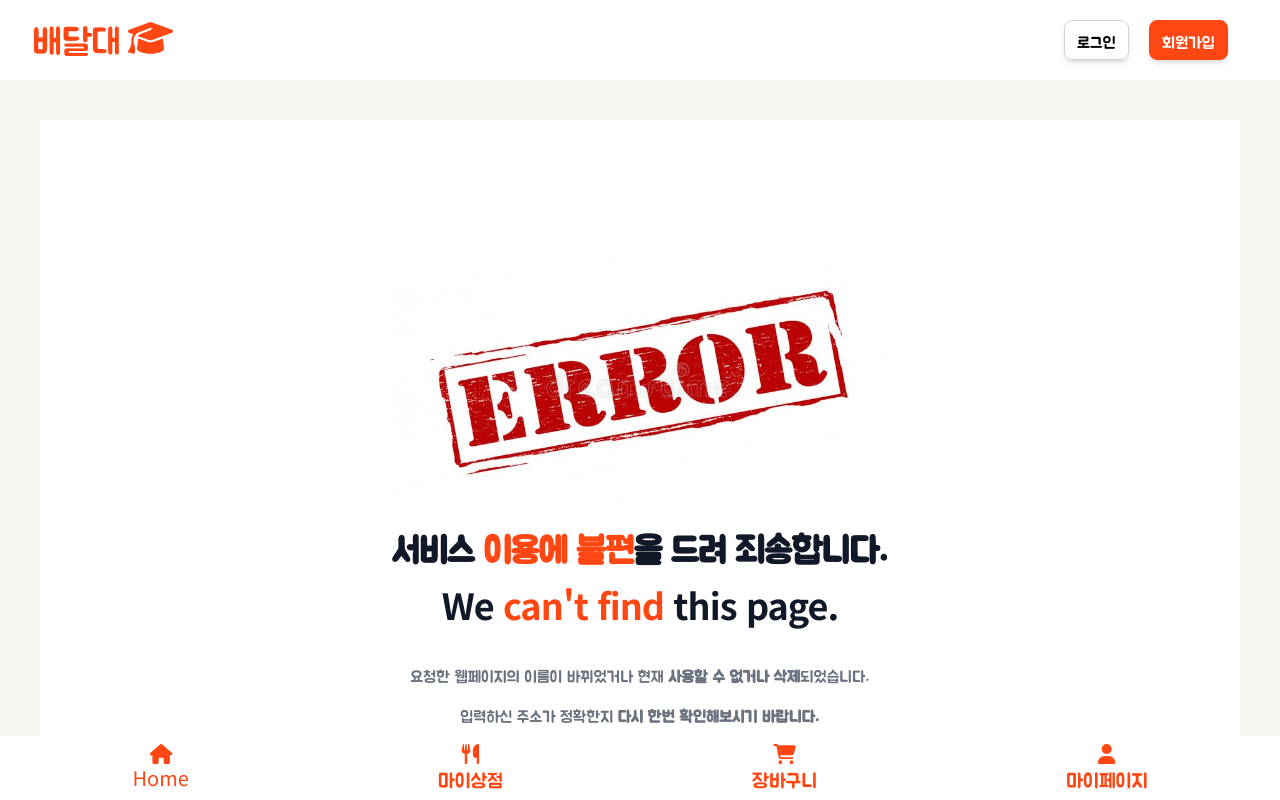
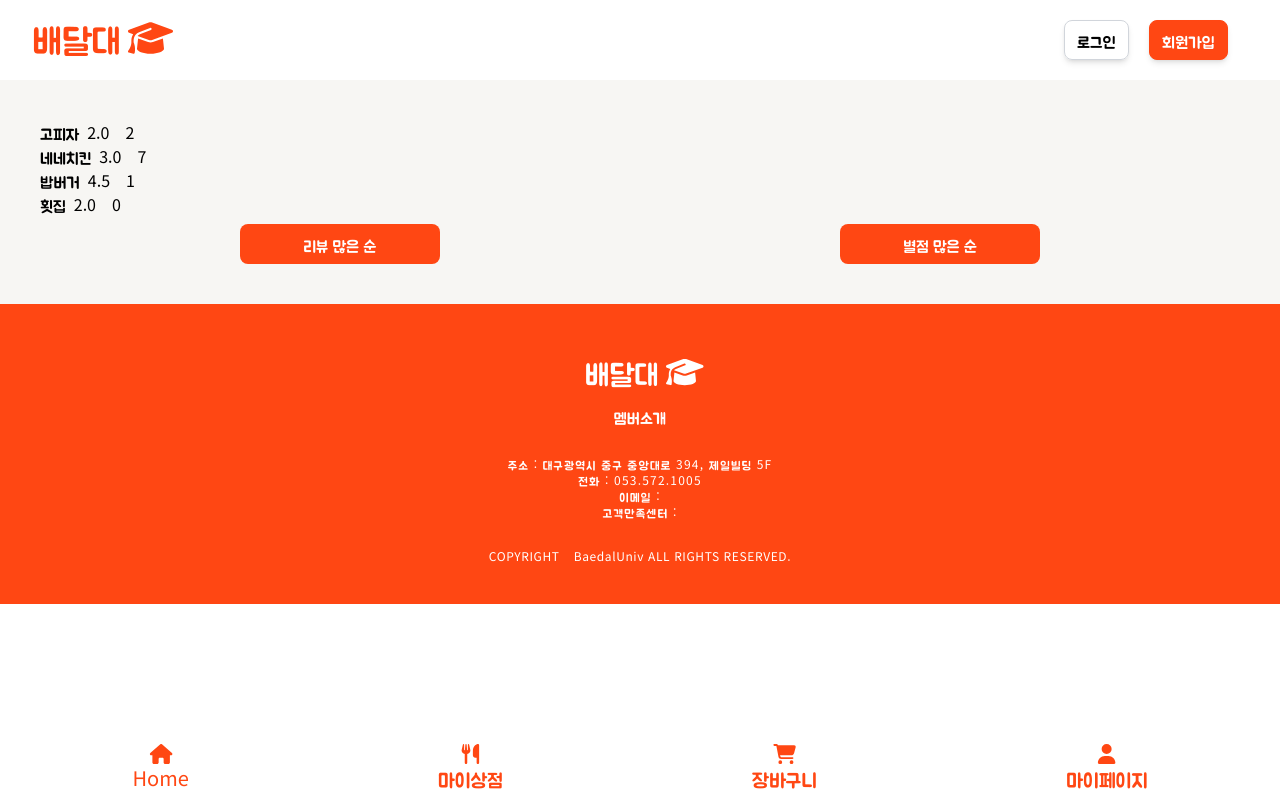
Before and after one commit to Banjae/BaedalUniv, a React (Create React App) app: page /test in a window 1280 px wide. Shown: the top 800 px of the page. Built offline with nearby package versions, Linux system fonts and the light colour scheme; no server answers.

Commit message:
add 별점순/리뷰순

```diff
--- a/src/App.js
+++ b/src/App.js
@@ -19,6 +19,8 @@ import OrderLogin from "./pages/order/OrderLogin";
 import Payment from "./pages/order/Payment";
 import ShopDetail from "./pages/order/ShopDetail";
 import ShopMain from "./pages/ShopMain";
+
+import Test from "./pages/shopMain/test";
 
 // tailwind-styled-component
 import tw from "tailwind-styled-components";
@@ -43,6 +45,7 @@ function App() {
           <Route path="/OrderLogin" element={<OrderLogin />} />
           <Route path="/Payment" element={<Payment />} />
           <Route path="/ShopDetail/:menuSeq" element={<ShopDetail />} />
+          <Route path="/test" element={<Test />} />
         </Routes>
       </Container>
       <Footer />
--- a/src/components/ShopList.js
+++ b/src/components/ShopList.js
@@ -2,6 +2,7 @@ import React, { useEffect, useRef, useState } from "react";
 import instance from "../api/axios";
 import request from "../api/requset";
 import { useNavigate } from "react-router";
+import Loading from "./Loading";
 
 // Import Swiper React components
 import { Swiper, SwiperSlide } from "swiper/react";
@@ -11,12 +12,12 @@ import "swiper/css";
 import "swiper/css/free-mode";
 import "../styles/shopList.css";
 
+// FontAwesome Icon 적용
+import { FontAwesomeIcon } from "@fortawesome/react-fontawesome";
+import { faStar } from "@fortawesome/free-solid-svg-icons";
+
 // tailwind-styled-component
 import tw from "tailwind-styled-components";
-
-// 임시 img
-import brand from "../assets/brand.jpg";
-import Loading from "./Loading";
 
 const ShopList = ({ utiSeq }) => {
   const [shopList, setShopList] = useState([]);
@@ -46,16 +47,34 @@ const ShopList = ({ utiSeq }) => {
 
   const goToShop = (e) => {
     const storeNum = e.storeSeq;
-    navigate(`/shop/${storeNum}`, { state: utiSeq });
+    const scoreAvg = e.scoreAvg;
+    navigate(`/shop/${storeNum}`, {
+      state: { utiSeq: utiSeq, scoreAvg: scoreAvg },
+    });
+  };
+
+  const listReview = () => {
+    const reListReview = [...shopList];
+    reListReview.sort(function (a, b) {
+      return b.reviewCount - a.reviewCount;
+    });
+    setShopList(reListReview);
+  };
+
+  const listAvg = () => {
+    const reListAvg = [...shopList];
+    reListAvg.sort(function (a, b) {
+      return b.scoreAvg - a.scoreAvg;
+    });
+    setShopList(reListAvg);
   };
 
   return (
     <SLcontainer>
-      {/* <div className="flex justify-around">
-        <button>리뷰 많은 순</button>
-        <button>별점 많은 순</button>
-        <button>할인율 높은 순</button>
-      </div> */}
+      <div className="flex justify-around">
+        <ListBt onClick={listReview}>리뷰 많은 순</ListBt>
+        <ListBt onClick={listAvg}>별점 높은 순</ListBt>
+      </div>
       <SLtitle>상점</SLtitle>
       <Swiper
         slidesPerView={4}
@@ -78,15 +97,16 @@ const ShopList = ({ utiSeq }) => {
                 <span>{ele.storeName}</span>
               </div>
               <div className="flex justify-center">
-                <span className="text-yellow-200">별점</span>
-                <span>평점</span>
-                <span>리뷰수</span>
+                <span className="text-yellow-500">
+                  <FontAwesomeIcon icon={faStar} />
+                </span>
+                <span className="font-bold mx-1">{ele.scoreAvg}</span>
+                <span>({ele.reviewCount})</span>
               </div>
             </SwiperSlide>
           ) : (
             <SwiperSlide
               className="ListSwiper pointer-events-none"
-              onClick={(e) => goToShop(ele)}
               key={ele.storeSeq}
             >
               <NotWorking>
@@ -100,9 +120,11 @@ const ShopList = ({ utiSeq }) => {
                 <span>{ele.storeName}</span>
               </div>
               <div className="flex justify-center">
-                <span className="text-yellow-200">별점</span>
-                <span>평점</span>
-                <span>리뷰수</span>
+                <span className="text-yellow-500">
+                  <FontAwesomeIcon icon={faStar} />
+                </span>
+                <span className="font-bold mx-1">{ele.scoreAvg}</span>
+                <span>({ele.reviewCount})</span>
               </div>
             </SwiperSlide>
           );
@@ -141,4 +163,15 @@ const SLtitle = tw.p`
 const ShopImg = tw.img`
   rounded-[50px]
 `;
+
+const ListBt = tw.button`
+  bg-main
+  text-white
+  text-md
+  w-1/6
+  h-10
+  rounded-lg
+  my-1
+`;
+
 export default ShopList;
--- a/src/components/ShopSale.js
+++ b/src/components/ShopSale.js
@@ -47,7 +47,10 @@ const ShopSale = ({ utiSeq }) => {
 
   const goToShop = (e) => {
     const storeNum = e.storeSeq;
-    navigate(`/shop/${storeNum}`, { state: utiSeq });
+    const scoreAvg = e.scoreAvg;
+    navigate(`/shop/${storeNum}`, {
+      state: { utiSeq: utiSeq, scoreAvg: scoreAvg },
+    });
   };
 
   return (
@@ -80,8 +83,8 @@ const ShopSale = ({ utiSeq }) => {
                     <span className="text-yellow-500">
                       <FontAwesomeIcon icon={faStar} />
                     </span>
-                    <span>평점</span>
-                    <span>(리뷰수)</span>
+                    <span className="font-bold mx-1">{ele.scoreAvg}</span>
+                    <span>({ele.reviewCount})</span>
                   </div>
                 </div>
               </>
@@ -89,7 +92,6 @@ const ShopSale = ({ utiSeq }) => {
           ) : (
             <SwiperSlide
               className="SaleSwiper pointer-events-none"
-              onClick={(e) => goToShop(ele)}
               key={ele.storeSeq}
             >
               <NotWorking>
@@ -109,8 +111,8 @@ const ShopSale = ({ utiSeq }) => {
                   <span className="text-yellow-500">
                     <FontAwesomeIcon icon={faStar} />
                   </span>
-                  <span>평점</span>
-                  <span>(리뷰수)</span>
+                  <span className="font-bold mx-1">{ele.scoreAvg}</span>
+                  <span>({ele.reviewCount})</span>
                 </div>
               </div>
             </SwiperSlide>
--- a/src/pages/shop/Shop.js
+++ b/src/pages/shop/Shop.js
@@ -4,7 +4,6 @@ import { useLocation, useParams } from "react-router-dom";
 import ShopInfo from "./ShopInfo";
 import ShopMenu from "./ShopMenu";
 import ShopReview from "./ShopReview";
-import Arrow from "../../assets/ic_list_d_arrow.png";
 import OrderTable from "../../components/OrderTable";
 import instance from "../../api/axios";
 import request from "../../api/requset";
@@ -16,12 +15,15 @@ import DetailStarRating from "./DetailStarRating";
 import tw from "tailwind-styled-components";
 
 // FontAwesome Icon 적용
-// import { FontAwesomeIcon } from "@fortawesome/react-fontawesome";
-// import { faArrowRightLong } from "@fortawesome/free-solid-svg-icons";
+import { FontAwesomeIcon } from "@fortawesome/react-fontawesome";
+import { faChevronRight } from "@fortawesome/free-solid-svg-icons";
+import { faMicrophone } from "@fortawesome/free-solid-svg-icons";
 
 const Detail = () => {
   const location = useLocation();
-  const utiSeq = location.state;
+  console.log(location.state);
+  const utiSeq = location.state.utiSeq;
+  const scoreAvg = location.state.scoreAvg;
   const { siSeq } = useParams();
   const goToAbout = useRef();
   const [click, setClick] = useState(0);
@@ -29,7 +31,6 @@ const Detail = () => {
   const [imgUri, setImgUri] = useState();
   const [infoArr, setInfoArr] = useState([]);
   const [toTable, setToTable] = useState(0);
-  const [starValue, setStarValue] = useState(0);
 
   const params = {
     siSeq: siSeq,
@@ -40,9 +41,9 @@ const Detail = () => {
     await instance
       .get(request.shopinfo, { params })
       .then((res) => {
-        setImgUri(res.data.data.simgUriCover);
         setInfoArr(res.data.data);
         setStdSeq(res.data.data.stdSeq);
+        setImgUri(res.data.data.simgUriCover);
       })
       .catch((err) => {
         console.log(err);
@@ -67,8 +68,8 @@ const Detail = () => {
               <p className="text-2xl tracking-wide">{infoArr.siName}</p>
               <div className="flex justify-center items-center py-5">
                 <div className="flex items-center">
-                  <DetailStarRating starRatio={4.6} />
-                  <p className="text-2xl pl-2">4.6</p>
+                  <DetailStarRating starRatio={scoreAvg} />
+                  <p className="text-2xl pl-2">{scoreAvg}</p>
                 </div>
               </div>
               <ShopPriceBox>
@@ -100,19 +101,20 @@ const Detail = () => {
               <div className="flex justify-center">
                 <div className="flex justify-center w-[70%] md:[90%] h-10 bg-gray-200 rounded-lg p-2 ">
                   <span className="overflow-hidden text-ellipsis">
-                    <strong className="mr-2">사장님알림</strong>
+                    <FontAwesomeIcon icon={faMicrophone} />
+                    <strong className="mx-1">사장님알림</strong>
                     {infoArr.ownerWord === ""
                       ? "사장님 알림이 없어요"
                       : infoArr.ownerWord}
                   </span>
                   <button
-                    className="w-6 h-6 ml-3 font-2xl"
+                    className="w-6 h-6 ml-3 font-2xl text-gray-500"
                     onClick={() => {
                       setClick(2);
                       goToAbout.current.scrollIntoView({ behavior: "smooth" });
                     }}
                   >
-                    <img src={Arrow} alt="" />
+                    <FontAwesomeIcon icon={faChevronRight} />
                   </button>
                 </div>
               </div>
--- a/src/pages/shop/ShopInfo.js
+++ b/src/pages/shop/ShopInfo.js
@@ -2,6 +2,10 @@ import React, { useEffect, useState } from "react";
 import { useParams } from "react-router-dom";
 import instance from "../../api/axios";
 import request from "../../api/requset";
+
+// FontAwesome Icon 적용
+import { FontAwesomeIcon } from "@fortawesome/react-fontawesome";
+import { faMicrophone } from "@fortawesome/free-solid-svg-icons";
 
 // tailwind-styled-component
 import tw from "tailwind-styled-components";
@@ -37,7 +41,10 @@ const ShopInfo = ({ utiSeq }) => {
     <>
       <SIcontainer>
         <OwnerWord>
-          <strong>사장님한마디🥳</strong>
+          <span>
+            <FontAwesomeIcon icon={faMicrophone} />
+            <strong className="mx-1">사장님한마디</strong>
+          </span>
           <OwnerWordText>
             <p>
               {infoArr.ownerWord === ""
--- /dev/null
+++ b/src/pages/shopMain/test.js
@@ -0,0 +1,60 @@
+import React, { useEffect, useState } from "react";
+
+// tailwind-styled-component
+import tw from "tailwind-styled-components";
+
+const Test = () => {
+  const shopList = [
+    { storeSeq: 1, storeName: "고피자", scoreAvg: "2.0", reviewCount: 2 },
+    { storeSeq: 2, storeName: "네네치킨", scoreAvg: "3.0", reviewCount: 7 },
+    { storeSeq: 3, storeName: "밥버거", scoreAvg: "4.5", reviewCount: 1 },
+    { storeSeq: 4, storeName: "횟집", scoreAvg: "2.0", reviewCount: 0 },
+  ];
+
+  const [test, setTest] = useState(shopList);
+
+  const listReview = () => {
+    const reListReview = [...test];
+    reListReview.sort(function (a, b) {
+      return b.reviewCount - a.reviewCount;
+    });
+    setTest(reListReview);
+  };
+
+  const listAvg = () => {
+    const reListAvg = [...test];
+    reListAvg.sort(function (a, b) {
+      return b.scoreAvg - a.scoreAvg;
+    });
+    setTest(reListAvg);
+  };
+
+  console.log(test);
+
+  useEffect(() => {}, [shopList]);
+
+  return (
+    <div>
+      {test.map((ele, idx) => {
+        return (
+          <div key={idx}>
+            <span>{ele.storeName}</span>
+            <span className="m-2">{ele.scoreAvg}</span>
+            <span className="m-2">{ele.reviewCount}</span>
+          </div>
+        );
+      })}
+
+      <div className="flex justify-around">
+        <ListBt onClick={listReview}>리뷰 많은 순</ListBt>
+        <ListBt onClick={listAvg}>별점 많은 순</ListBt>
+      </div>
+    </div>
+  );
+};
+
+const ListBt = tw.button`
+bg-main text-white text-md w-1/6 h-10 rounded-lg mt-2
+`;
+
+export default Test;
```
